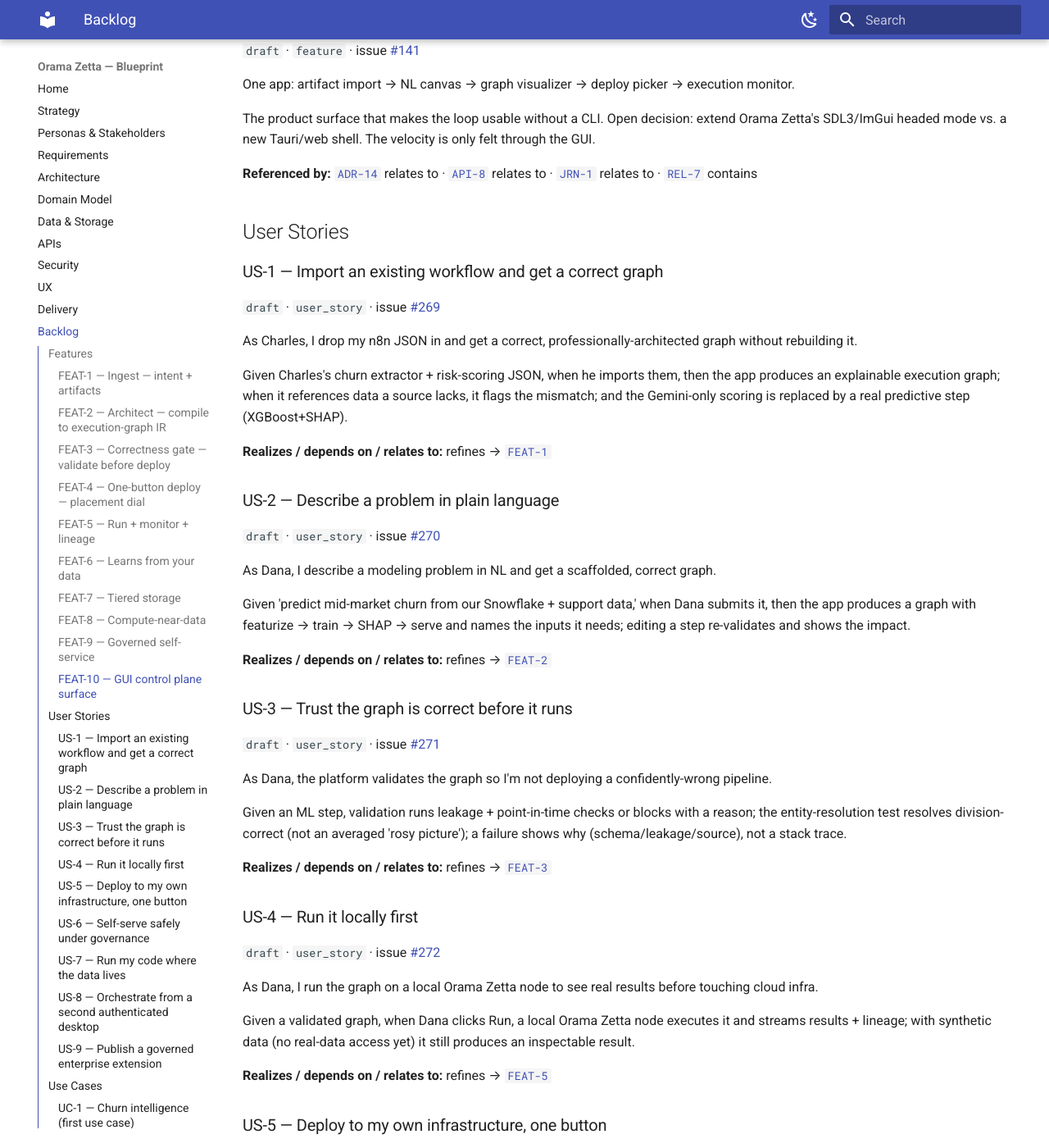
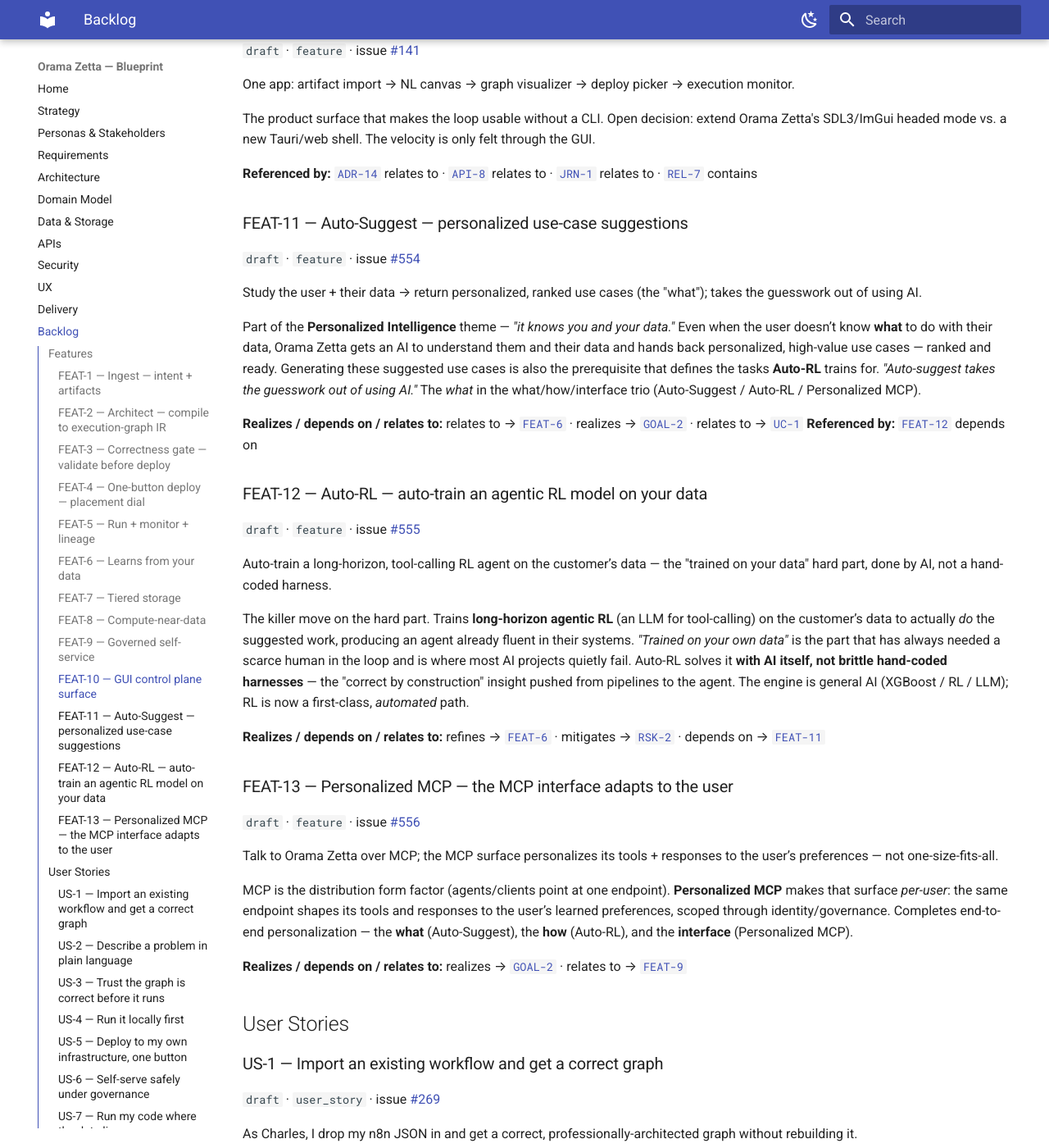
Before and after one commit to oramasearch/zetta-docs, an MkDocs documentation site: the page built from docs/backlog.md, in a window 1280 px wide and 1400 px high, scrolled down 3113 px. Shown: the whole window at 82% size. Built offline with MkDocs 1.6.1 and Material for MkDocs 9.7.7, drawn with Linux system fonts in a browser that asks for light colours; some of the changed text lies outside the part shown.

Commit message:
docs: sync personalized-intelligence features from wtm ORAMA-ZETTA
Add FEAT-11 Auto-Suggest, FEAT-12 Auto-RL, FEAT-13 Personalized MCP to
backlog.md; refresh inbound traceability on FEAT-6 / FEAT-9 / UC-1 (backlog),
RSK-2 (risks), GOAL-2 (strategy); add the three nodes + edges to the
traceability diagram.

```diff
--- a/docs/backlog.md
+++ b/docs/backlog.md
@@ -71,7 +71,7 @@ Train a model on the customer's data (not inference over a rented model) — rea
 The differentiator: it trains a model on the customer's data (e.g. XGBoost + SHAP) rather than prompting a rented frontier model — yielding real predictive power and the drivers, and compounding the more it sees. 'Unless you're training a model, you're not learning from your data.' A grounded experience loop improves graph generation over time.
 
 **Realizes / depends on / relates to:** relates to → [`BR-1`](requirements.md#br-1)
-**Referenced by:** [`ADR-17`](architecture.md#adr-17) relates to · [`ADR-20`](architecture.md#adr-20) relates to · [`ARC-6`](architecture.md#arc-6) relates to · [`ENT-14`](domain-model.md#ent-14) realizes · [`RSK-2`](risks.md#rsk-2) affects · [`RSK-8`](risks.md#rsk-8) affects · [`RSK-9`](risks.md#rsk-9) affects · [`TP-1`](testing.md#tp-1) verifies · [`UC-1`](backlog.md#uc-1) relates to · [`ADR-23`](architecture.md#adr-23) relates to · [`UC-1`](backlog.md#uc-1) depends on · [`ADR-26`](architecture.md#adr-26) relates to
+**Referenced by:** [`FEAT-11`](backlog.md#feat-11) relates to · [`FEAT-12`](backlog.md#feat-12) refines · [`ADR-17`](architecture.md#adr-17) relates to · [`ADR-20`](architecture.md#adr-20) relates to · [`ARC-6`](architecture.md#arc-6) relates to · [`ENT-14`](domain-model.md#ent-14) realizes · [`RSK-2`](risks.md#rsk-2) affects · [`RSK-8`](risks.md#rsk-8) affects · [`RSK-9`](risks.md#rsk-9) affects · [`TP-1`](testing.md#tp-1) verifies · [`UC-1`](backlog.md#uc-1) relates to · [`ADR-23`](architecture.md#adr-23) relates to · [`UC-1`](backlog.md#uc-1) depends on · [`ADR-26`](architecture.md#adr-26) relates to
 
 ### FEAT-7 — Tiered storage  {: #feat-7 }
 
@@ -104,7 +104,7 @@ Identity-scoped access (Okta/OAuth), audit trail, approval gates; V1 key-scoped.
 Runs in the customer environment; access scoped to identity (a tailored view per user, not a service account); complete audit trail of every graph change/deploy/data access; approval gates for risky actions. V1 starts key-scoped (inherit the login key's access); team/partner/per-dataset tiers layer on later.
 
 **Realizes / depends on / relates to:** realizes → [`FR-7`](requirements.md#fr-7)
-**Referenced by:** [`ADR-12`](architecture.md#adr-12) relates to · [`ADR-6`](architecture.md#adr-6) relates to · [`CTL-5`](security.md#ctl-5) relates to · [`ENT-22`](domain-model.md#ent-22) realizes · [`JRN-3`](ux.md#jrn-3) relates to · [`REL-6`](delivery.md#rel-6) contains · [`SCR-7`](ux.md#scr-7) realizes · [`TP-1`](testing.md#tp-1) verifies · [`UC-3`](backlog.md#uc-3) relates to · [`US-6`](backlog.md#us-6) refines · [`US-9`](backlog.md#us-9) refines · [`UC-1`](backlog.md#uc-1) depends on
+**Referenced by:** [`FEAT-13`](backlog.md#feat-13) relates to · [`ADR-12`](architecture.md#adr-12) relates to · [`ADR-6`](architecture.md#adr-6) relates to · [`CTL-5`](security.md#ctl-5) relates to · [`ENT-22`](domain-model.md#ent-22) realizes · [`JRN-3`](ux.md#jrn-3) relates to · [`REL-6`](delivery.md#rel-6) contains · [`SCR-7`](ux.md#scr-7) realizes · [`TP-1`](testing.md#tp-1) verifies · [`UC-3`](backlog.md#uc-3) relates to · [`US-6`](backlog.md#us-6) refines · [`US-9`](backlog.md#us-9) refines · [`UC-1`](backlog.md#uc-1) depends on
 
 ### FEAT-10 — GUI control plane surface  {: #feat-10 }
 
@@ -115,6 +115,37 @@ One app: artifact import → NL canvas → graph visualizer → deploy picker
 The product surface that makes the loop usable without a CLI. Open decision: extend Orama Zetta's SDL3/ImGui headed mode vs. a new Tauri/web shell. The velocity is only felt through the GUI.
 
 **Referenced by:** [`ADR-14`](architecture.md#adr-14) relates to · [`API-8`](apis.md#api-8) relates to · [`JRN-1`](ux.md#jrn-1) relates to · [`REL-7`](delivery.md#rel-7) contains
+
+### FEAT-11 — Auto-Suggest — personalized use-case suggestions  {: #feat-11 }
+
+`draft`  ·  `feature`  ·  issue [#554](https://github.com/oramasearch/zetta/issues/554)
+
+Study the user + their data → return personalized, ranked use cases (the "what"); takes the guesswork out of using AI.
+
+Part of the **Personalized Intelligence** theme — *"it knows you and your data."* Even when the user doesn’t know **what** to do with their data, Orama Zetta gets an AI to understand them and their data and hands back personalized, high-value use cases — ranked and ready. Generating these suggested use cases is also the prerequisite that defines the tasks **Auto-RL** trains for. *"Auto-suggest takes the guesswork out of using AI."* The *what* in the what/how/interface trio (Auto-Suggest / Auto-RL / Personalized MCP).
+
+**Realizes / depends on / relates to:** relates to → [`FEAT-6`](backlog.md#feat-6) · realizes → [`GOAL-2`](strategy.md#goal-2) · relates to → [`UC-1`](backlog.md#uc-1)
+**Referenced by:** [`FEAT-12`](backlog.md#feat-12) depends on
+
+### FEAT-12 — Auto-RL — auto-train an agentic RL model on your data  {: #feat-12 }
+
+`draft`  ·  `feature`  ·  issue [#555](https://github.com/oramasearch/zetta/issues/555)
+
+Auto-train a long-horizon, tool-calling RL agent on the customer’s data — the "trained on your data" hard part, done by AI, not a hand-coded harness.
+
+The killer move on the hard part. Trains **long-horizon agentic RL** (an LLM for tool-calling) on the customer’s data to actually *do* the suggested work, producing an agent already fluent in their systems. *"Trained on your own data"* is the part that has always needed a scarce human in the loop and is where most AI projects quietly fail. Auto-RL solves it **with AI itself, not brittle hand-coded harnesses** — the "correct by construction" insight pushed from pipelines to the agent. The engine is general AI (XGBoost / RL / LLM); RL is now a first-class, *automated* path.
+
+**Realizes / depends on / relates to:** refines → [`FEAT-6`](backlog.md#feat-6) · mitigates → [`RSK-2`](risks.md#rsk-2) · depends on → [`FEAT-11`](backlog.md#feat-11)
+
+### FEAT-13 — Personalized MCP — the MCP interface adapts to the user  {: #feat-13 }
+
+`draft`  ·  `feature`  ·  issue [#556](https://github.com/oramasearch/zetta/issues/556)
+
+Talk to Orama Zetta over MCP; the MCP surface personalizes its tools + responses to the user’s preferences — not one-size-fits-all.
+
+MCP is the distribution form factor (agents/clients point at one endpoint). **Personalized MCP** makes that surface *per-user*: the same endpoint shapes its tools and responses to the user’s learned preferences, scoped through identity/governance. Completes end-to-end personalization — the **what** (Auto-Suggest), the **how** (Auto-RL), and the **interface** (Personalized MCP).
+
+**Realizes / depends on / relates to:** realizes → [`GOAL-2`](strategy.md#goal-2) · relates to → [`FEAT-9`](backlog.md#feat-9)
 
 ## User Stories
 
@@ -229,7 +260,7 @@ Plus **optional, user-managed components** the project can include or omit:
 Exercises the AI-project lifecycle: ingest (FEAT-1) → featurize + train (FEAT-6, learns from your data) → validate (FEAT-3, correctness) → deploy (FEAT-4) → run + monitor (FEAT-5) → governed self-serve (FEAT-9), under key-scoped access (RULE-3). The deeper agentic-RL extension is **deferred**. Built via a wtm worktree plan over its issues.
 
 **Realizes / depends on / relates to:** relates to → [`FEAT-6`](backlog.md#feat-6) · relates to → [`PER-1`](personas.md#per-1) · depends on → [`FEAT-1`](backlog.md#feat-1) · depends on → [`FEAT-2`](backlog.md#feat-2) · depends on → [`FEAT-3`](backlog.md#feat-3) · depends on → [`FEAT-4`](backlog.md#feat-4) · depends on → [`FEAT-5`](backlog.md#feat-5) · depends on → [`FEAT-6`](backlog.md#feat-6) · depends on → [`FEAT-9`](backlog.md#feat-9) · relates to → [`RULE-3`](backlog.md#rule-3) · relates to → [`TC-4`](testing.md#tc-4)
-**Referenced by:** [`ADR-23`](architecture.md#adr-23) relates to · [`ADR-26`](architecture.md#adr-26) relates to
+**Referenced by:** [`FEAT-11`](backlog.md#feat-11) relates to · [`ADR-23`](architecture.md#adr-23) relates to · [`ADR-26`](architecture.md#adr-26) relates to
 
 ### UC-2 — Build + deploy a pipeline from natural language  {: #uc-2 }
 
```
Also changed, not shown: docs/risks.md (+1 -1 lines), docs/strategy.md (+1 -1 lines), docs/diagrams/traceability.svg, 1 other file.
